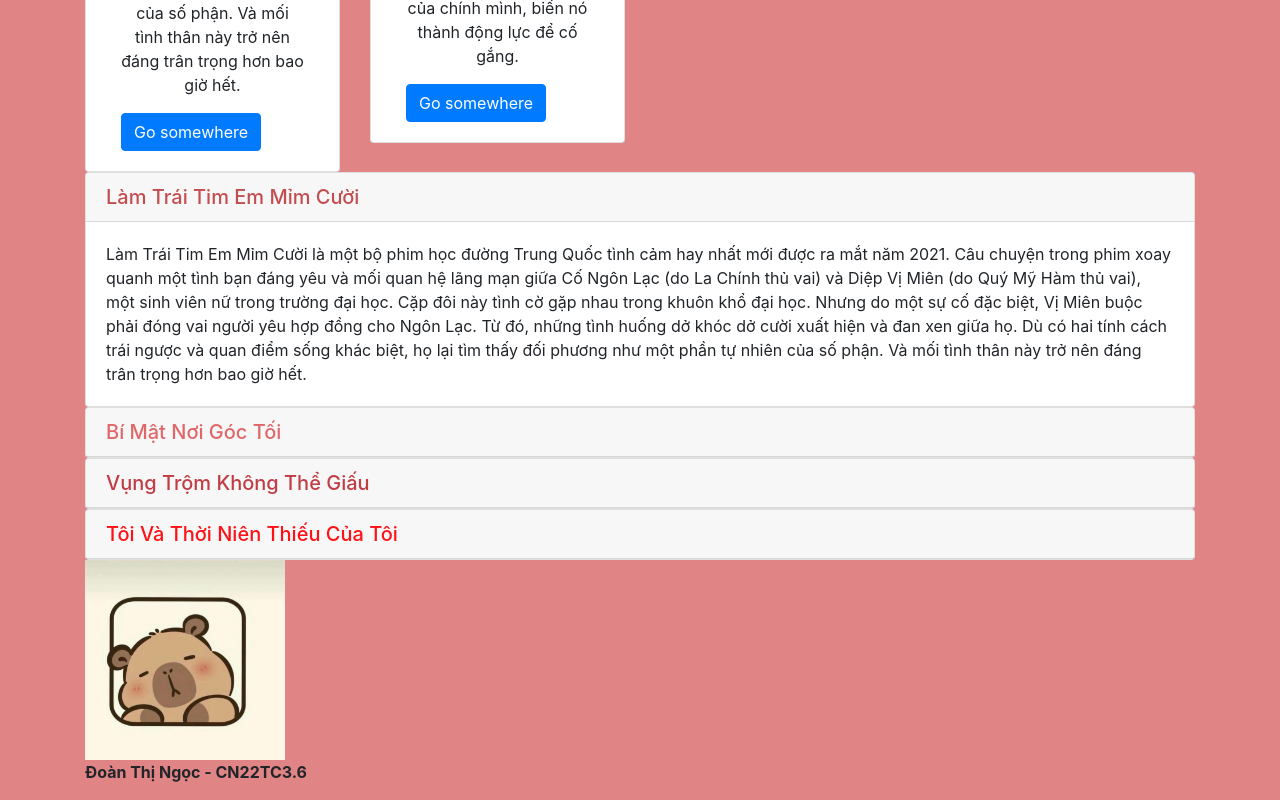
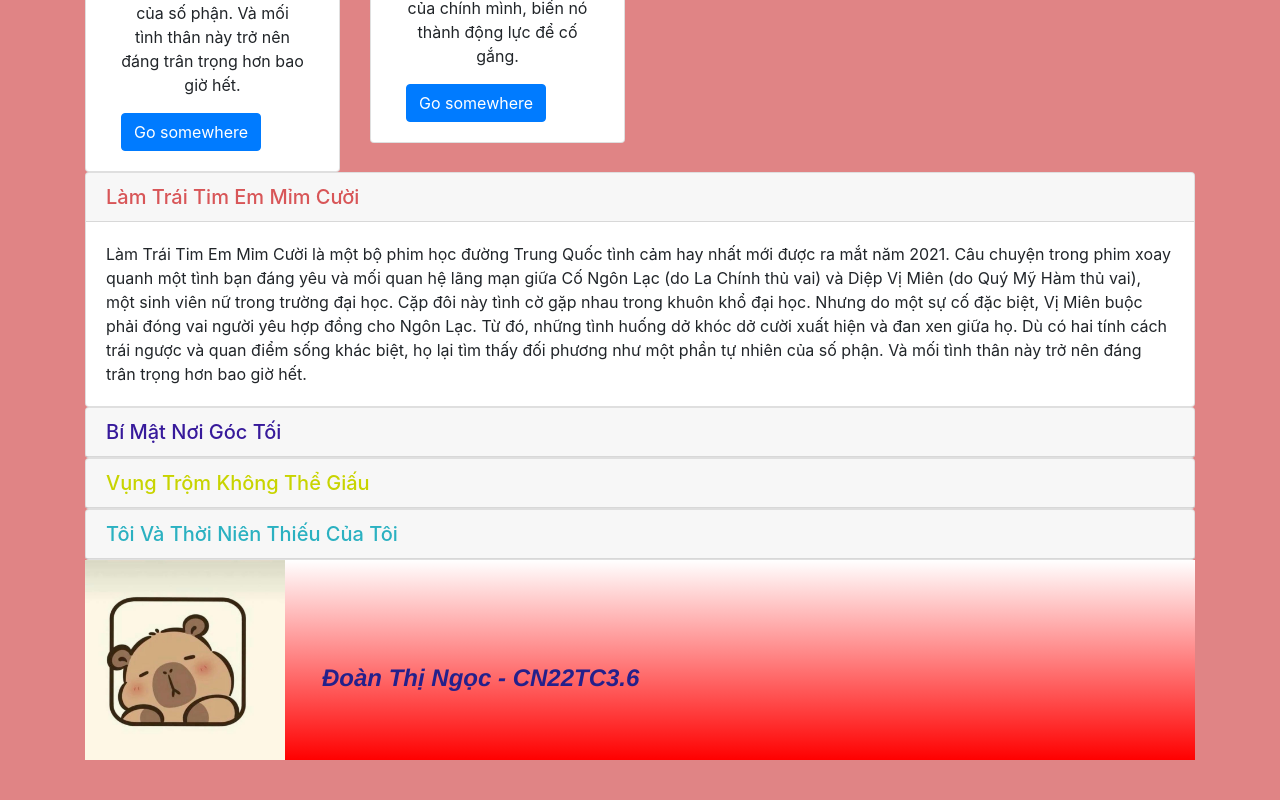
Before and after one commit to NgocNora/ngocnora, a plain HTML site: page index.html in a window 1280 px wide. Shown: the part 1771-2571 px from the top of the page. After the commit the page ends 2531 px from the top, so only its background shows below. Drawn offline with Linux system fonts and the light colour scheme; files whose address does not match are found by name.

Commit message:
Update style.css

```diff
--- a/style.css
+++ b/style.css
@@ -20,3 +20,48 @@
 body {
     background-color: #E08485;
 }
+.container .navbar.navbar-expand-lg.navbar-light.bg-light .navbar-brand {
+    color: #4C1BB5;
+}
+.navbar-nav.mr-auto .nav-item.active .nav-link {
+    color: #6AC913;
+}
+#headingOne1 .mb-0 a {
+    color: #D85658;
+}
+#headingTwo1 .mb-0 .collapsed {
+    color: #371A9B;
+}
+#headingFour1 .mb-0 .collapsed {
+    color: #2BB1C1;
+}
+
+
+#headingThree1 .mb-0 .collapsed {
+    color: #C8D400;
+}
+.container-fluid .container #textDuoi {
+    margin-left: 237px;
+    margin-top: -100px;
+    font-family: Gotham, "Helvetica Neue", Helvetica, Arial, sans-serif;
+    font-size: x-large;
+    color: #24208B;
+    font-style: oblique;
+}
+
+
+
+
+
+
+
+.navbar-nav.mr-auto .nav-item .nav-link {
+    color: #D12771;
+}
+#Foot {
+	    width: 1110px;
+    background-image: -webkit-linear-gradient(270deg,rgba(255,255,255,1.00) 0%,rgba(255,121,121,1.00) 52.33%,rgba(255,0,0,1.00) 100%);
+    background-image: -moz-linear-gradient(270deg,rgba(255,255,255,1.00) 0%,rgba(255,121,121,1.00) 52.33%,rgba(255,0,0,1.00) 100%);
+    background-image: -o-linear-gradient(270deg,rgba(255,255,255,1.00) 0%,rgba(255,121,121,1.00) 52.33%,rgba(255,0,0,1.00) 100%);
+    background-image: linear-gradient(180deg,rgba(255,255,255,1.00) 0%,rgba(255,121,121,1.00) 52.33%,rgba(255,0,0,1.00) 100%);
+}
```
